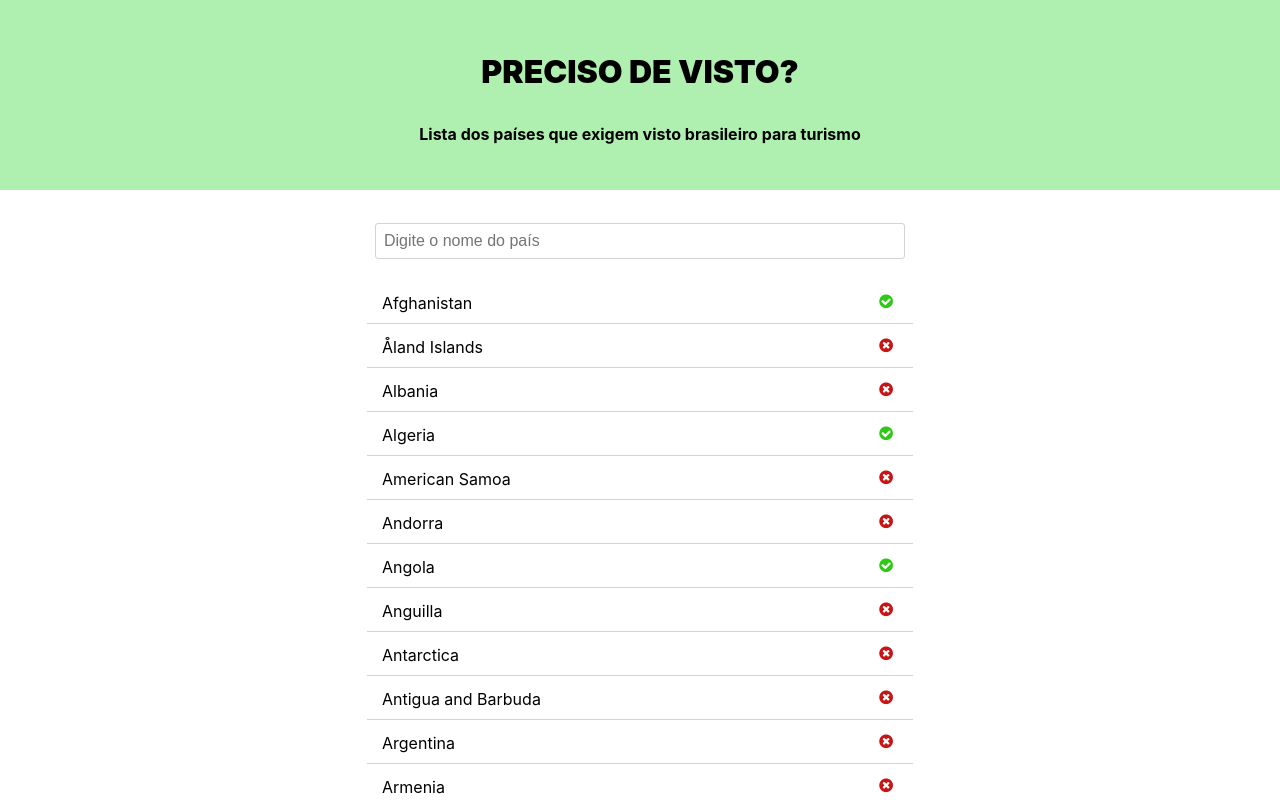
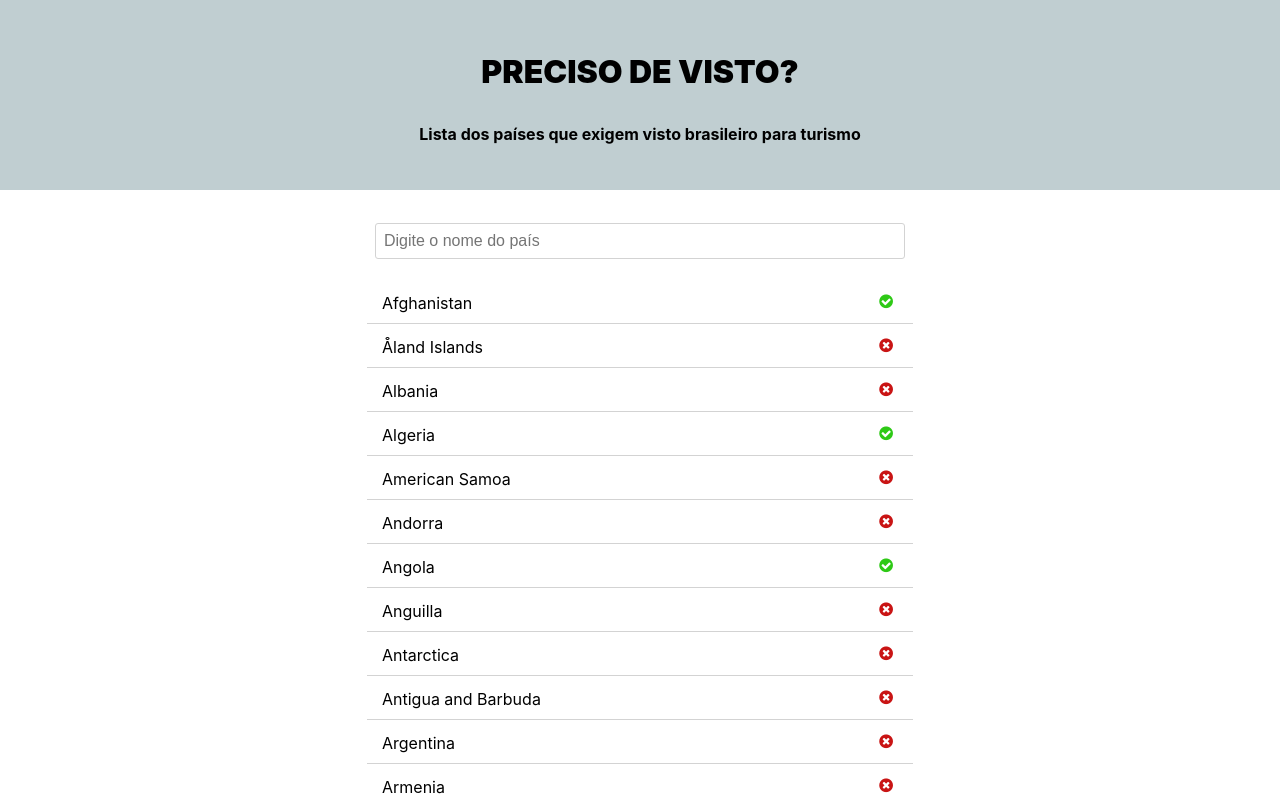
Before and after one commit to karlasamantha/preciso-de-visto, a React (Create React App) app: page / in a window 1280 px wide. Shown: the top 800 px of the page. Built offline with nearby package versions, Linux system fonts and the light colour scheme.

Commit message:
Changes background-color of header component

```diff
--- a/src/components/Header.js
+++ b/src/components/Header.js
@@ -17,7 +17,7 @@ const Wrapper = styled.section`
   align-items: center;
   flex-direction: column;
   padding: 2em;
-  background: #aeae;
+  background: #c0ced1;
 `;
 
 class Header extends Component {
```
